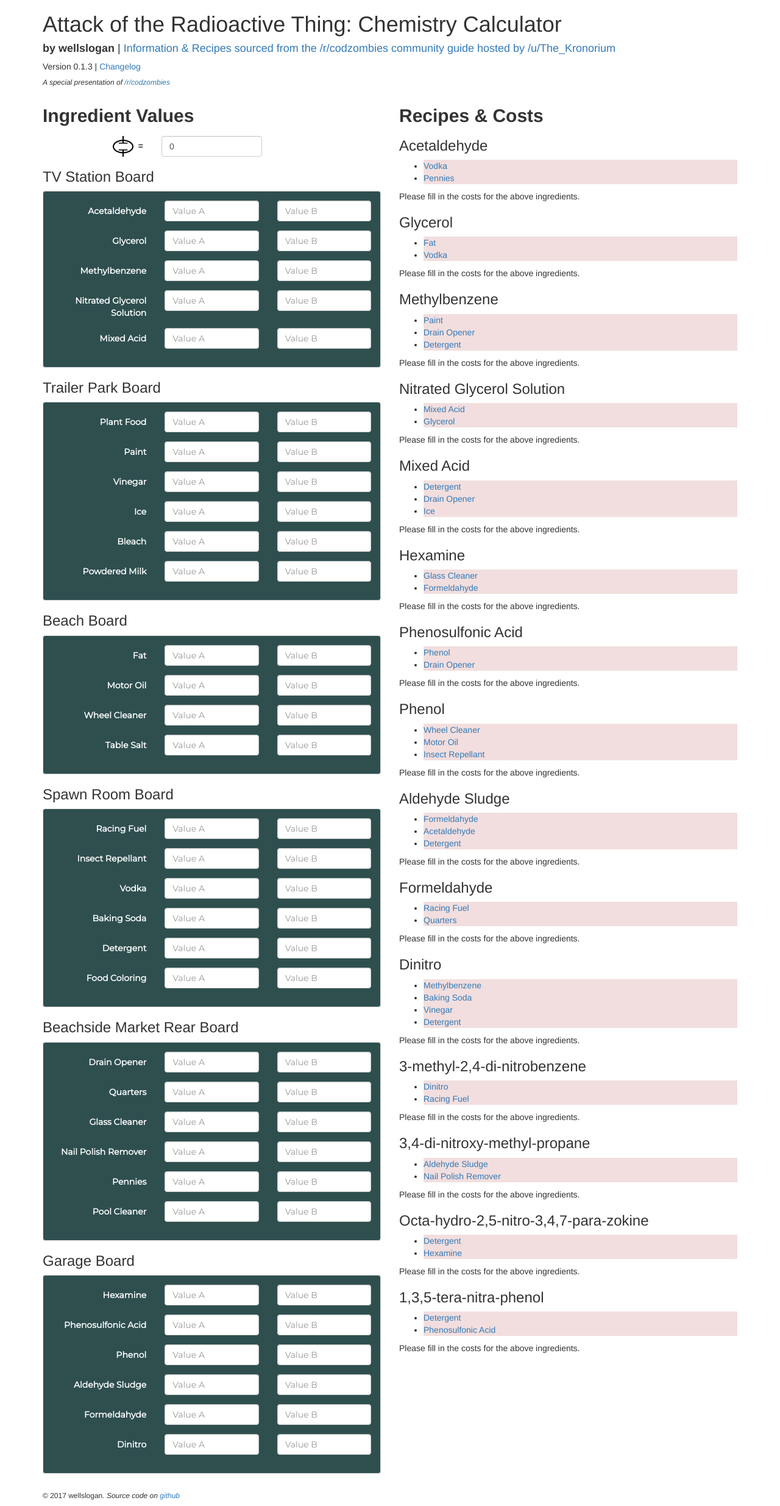
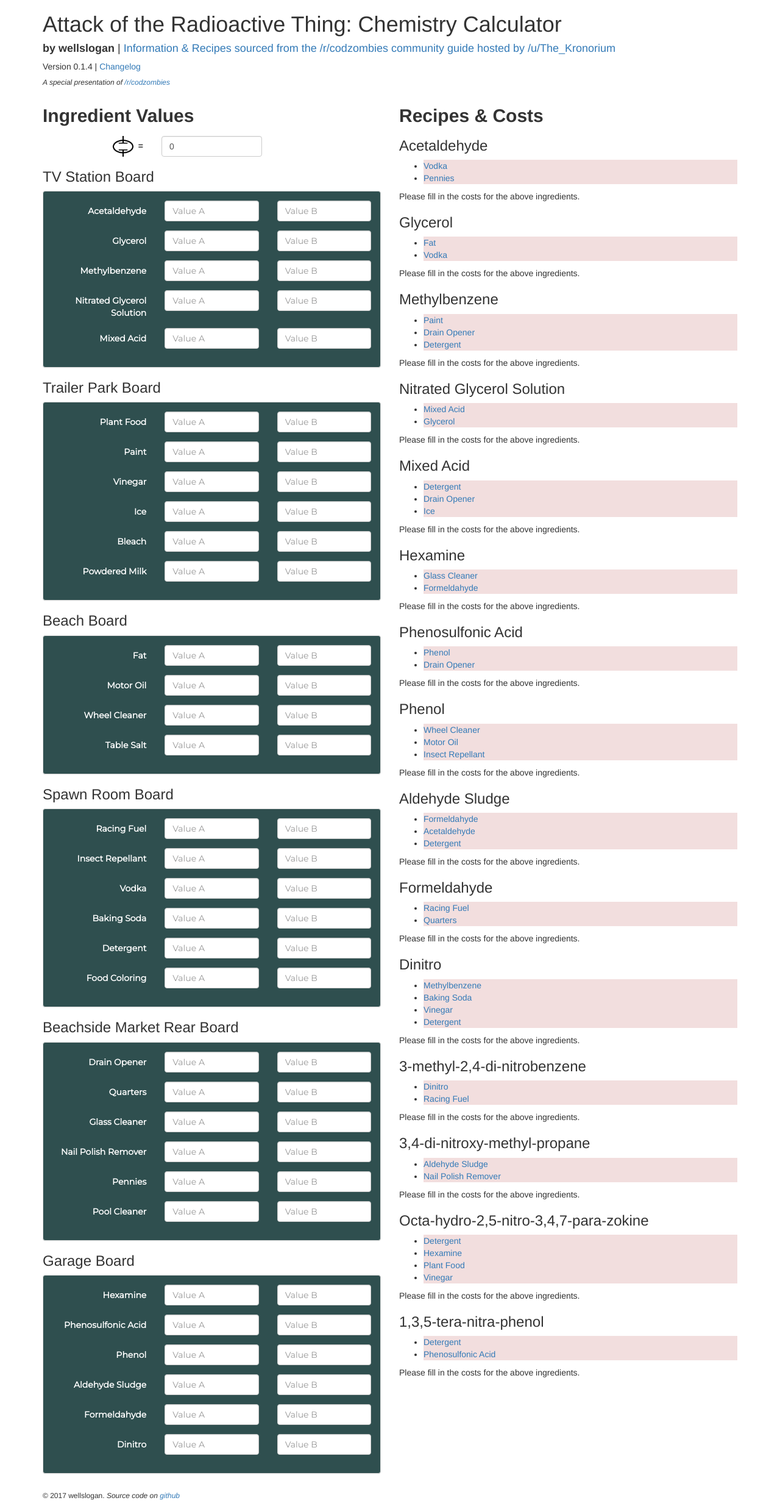
Before and after one commit to wellslogan/wellslogan.github.io, an Angular app in the folder aotrt/: page / in a window 1280 px wide. Shown: the whole page at 61% size. Built offline with nearby package versions, Linux system fonts and the light colour scheme.

Commit message:
Fixed octal recipe again

```diff
--- a/aotrt/src/app/app.component.ts
+++ b/aotrt/src/app/app.component.ts
@@ -25,6 +25,13 @@ export class AppComponent implements IAppComponent {
     this.boards = init.boards;
 
     this.changelog = [
+      new ChangelogEntry(
+        "0.1.4",
+        "Sun 2017/07/09 8:40 PM EDT",
+        [
+          "Fixed Octa... recipe to add plant food and vinegar",
+        ]
+      ),
       new ChangelogEntry(
         "0.1.3",
         "Fri 2017/07/07 10:30 PM EDT",
--- a/aotrt/src/app/app.initdata.ts
+++ b/aotrt/src/app/app.initdata.ts
@@ -68,7 +68,7 @@ let recipesList = [
       ["Dinitro", "Methylbenzene", "Baking Soda", "Vinegar", "Detergent"],
       ["3-methyl-2,4-di-nitrobenzene", "Dinitro", "Racing Fuel"],
       ["3,4-di-nitroxy-methyl-propane", "Aldehyde Sludge", "Nail Polish Remover"],
-      ["Octa-hydro-2,5-nitro-3,4,7-para-zokine", "Detergent", "Hexamine"],
+      ["Octa-hydro-2,5-nitro-3,4,7-para-zokine", "Detergent", "Hexamine", "Plant Food", "Vinegar"],
       ["1,3,5-tera-nitra-phenol", "Detergent", "Phenosulfonic Acid"]
     ];
 
```
Also changed, not shown: 5 other files (tests, documents, lock files or other folders).
